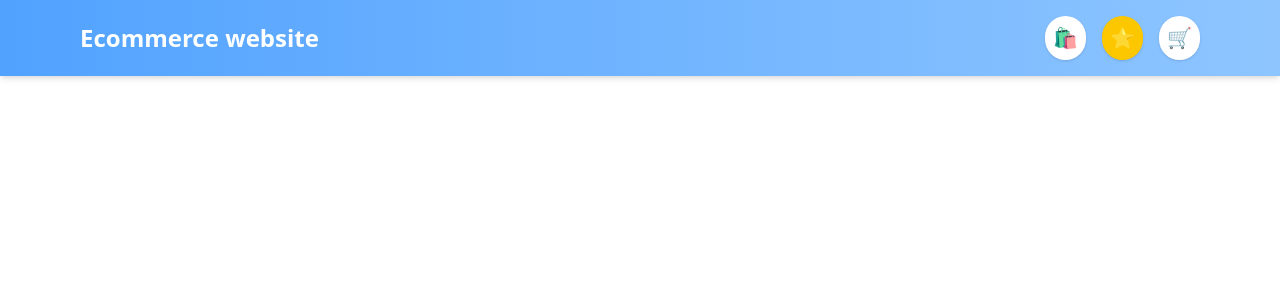
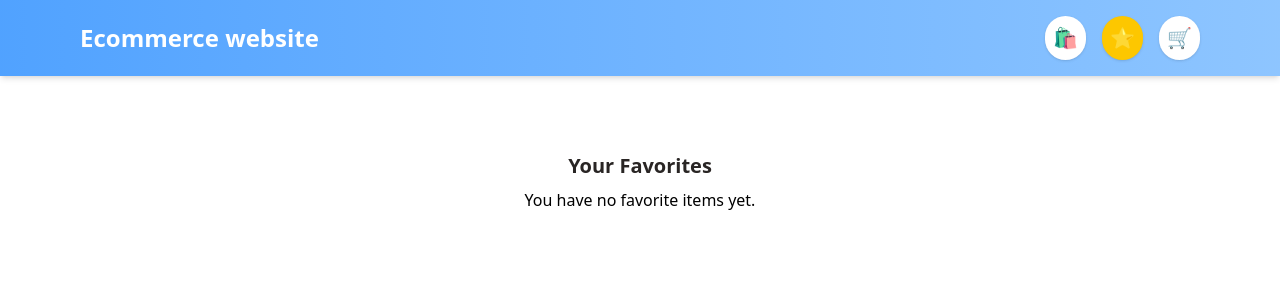
Before and after one commit to JohannesL2/ecommerce-shop, a React (Vite) app: page /favorites in a window 1280 px wide. Shown: the top 300 px of the page. Built offline with nearby package versions, Linux system fonts and the light colour scheme.

Commit message:
favorites page tells you if there is no favorite items

```diff
--- a/src/components/FavoriteList.jsx
+++ b/src/components/FavoriteList.jsx
@@ -1,23 +1,25 @@
-import React, { useContext } from 'react'
+import React, { useContext, useEffect } from 'react'
 import { FavoriteContext } from '../context/Favorites'
 
 export default function FavoriteList() {
   const {favoriteItems, removeFromFavorites} = useContext(FavoriteContext)
 
-  if (favoriteItems.length === 0) {
-    return <p>You have no favorite items.</p>
-  }
-
   return (
     <div className='pt-30'>
       <h2 className='font-semibold text-xl text-stone-800 mb-2'>Your Favorites</h2>
+      {favoriteItems.length === 0 ? (
+        <p>You have no favorite items yet.</p>
+      ) : (
+      <ul className='grid grid-cols-1 sm:grid-cols-2 lg:grid-cols-3 gap-6'>
       {favoriteItems.map(item => (
-        <div key={item.id} className='grid grid-cols-1 gap-4'>
+        <li key={item.id} className='grid grid-cols-1 gap-4'>
           <h3 className='p-4'>{item.title}</h3>
           <img src={item.image} alt="" className='size-24 object-contain mx-auto'/>
           <button onClick={() => removeFromFavorites(item)}>Remove</button>
-        </div>
+        </li>
       ))}
-    </div>
+      </ul>
+  )}
+</div>
   )
 }
--- a/src/pages/FavoritesPage.jsx
+++ b/src/pages/FavoritesPage.jsx
@@ -4,7 +4,7 @@ import FavoriteList from '../components/FavoriteList'
 
 export default function FavoritesPage() {
   return (
-    <div>
+    <div className='flex items-center justify-center'>
       <Header/>
       <FavoriteList/>
     </div>
```
